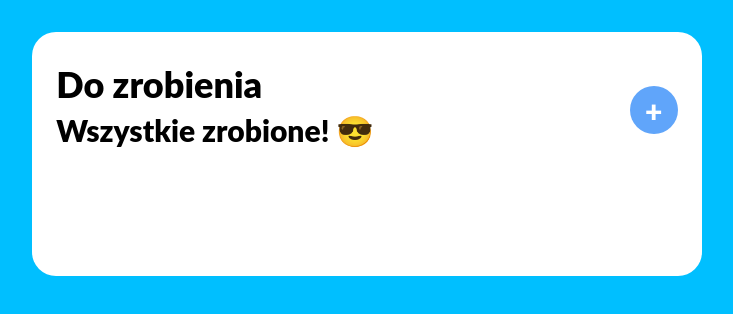
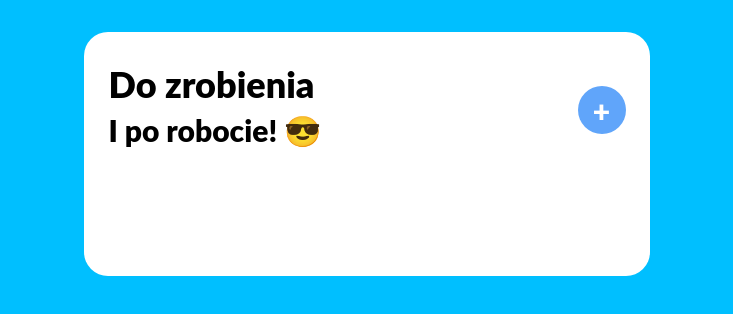
Before and after one commit to GrzegorzPacewicz/LetsDoThis, a React (Vite) app: page / in a window 1280 px wide. Shown: the top 314 px of the page, without its empty margins (281-1014 px from the left). Built offline with nearby package versions, Linux system fonts and the light colour scheme.

Commit message:
Autofocus added

```diff
--- a/src/App.jsx
+++ b/src/App.jsx
@@ -27,7 +27,7 @@ function App() {
           <h1 className="font-bold text-4xl">Do zrobienia</h1>
           <h2 className="font-bold text-3xl py-2">
             {tasks.length === 0
-              ? "Wszystkie zrobione! 😎"
+              ? "I po robocie! 😎"
               : tasks.length === 1
               ? "Zostało 1 zadanie"
               : tasks.length >= 2 && tasks.length <= 4
--- a/src/components/Form.jsx
+++ b/src/components/Form.jsx
@@ -1,8 +1,13 @@
-import React, { useState } from "react";
+import React, { useEffect, useRef, useState } from "react";
 import { Button } from "./Button.jsx";
 
 export function Form({ onTaskSubmit }) {
   const [inputValue, setInputValue] = useState("");
+  const inputRef = useRef(null);
+
+  useEffect(() => {
+    inputRef.current.focus();
+  }, []);
 
   function handleSubmit(event) {
     event.preventDefault();
@@ -25,6 +30,7 @@ export function Form({ onTaskSubmit }) {
         className="w-full border-[1px] border-blue-400 rounded p-2 border-solid"
         name="task"
         id="task"
+        ref={inputRef}
         value={inputValue}
         onChange={(event) => {
           setInputValue(event.target.value);
```
